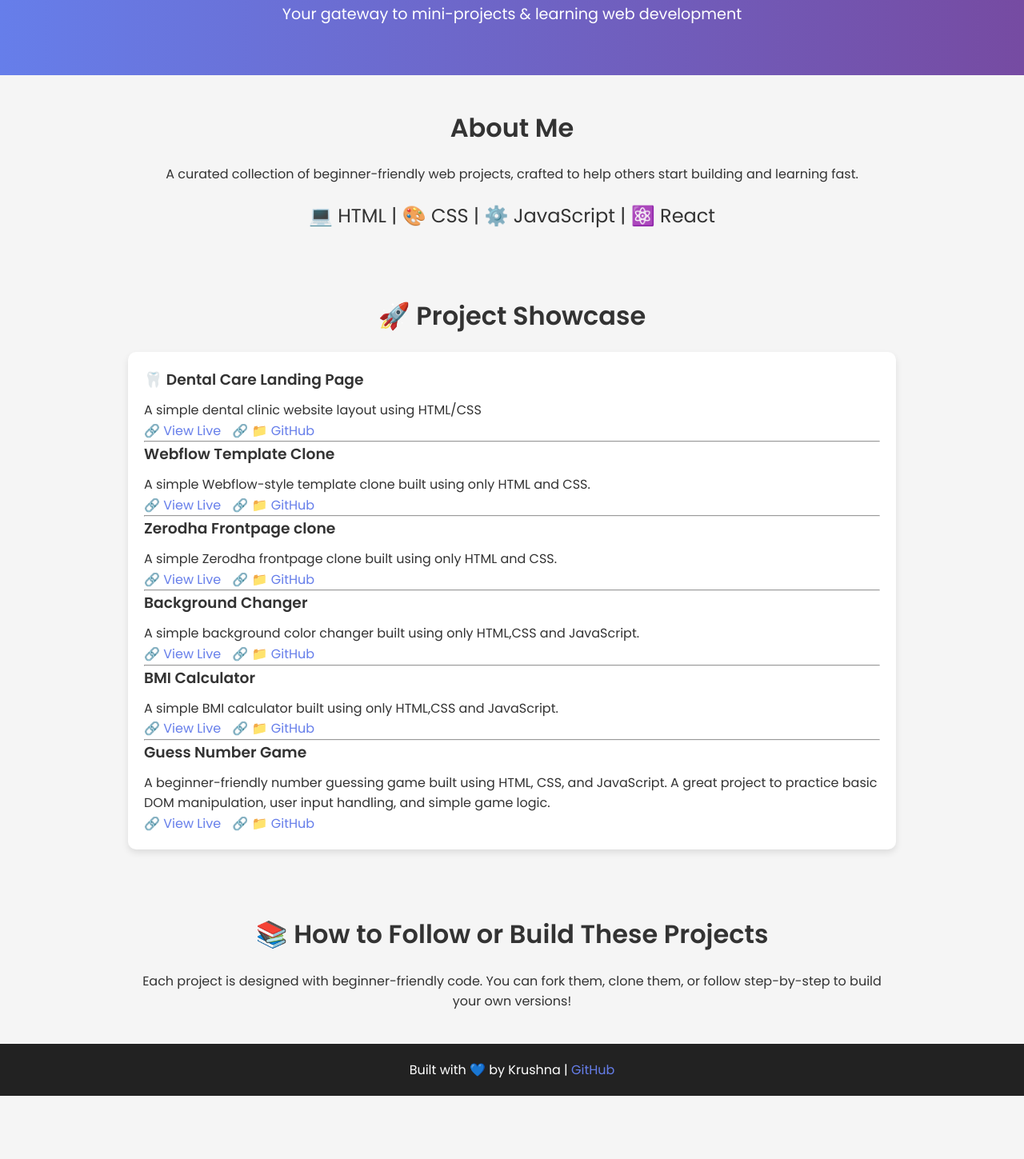
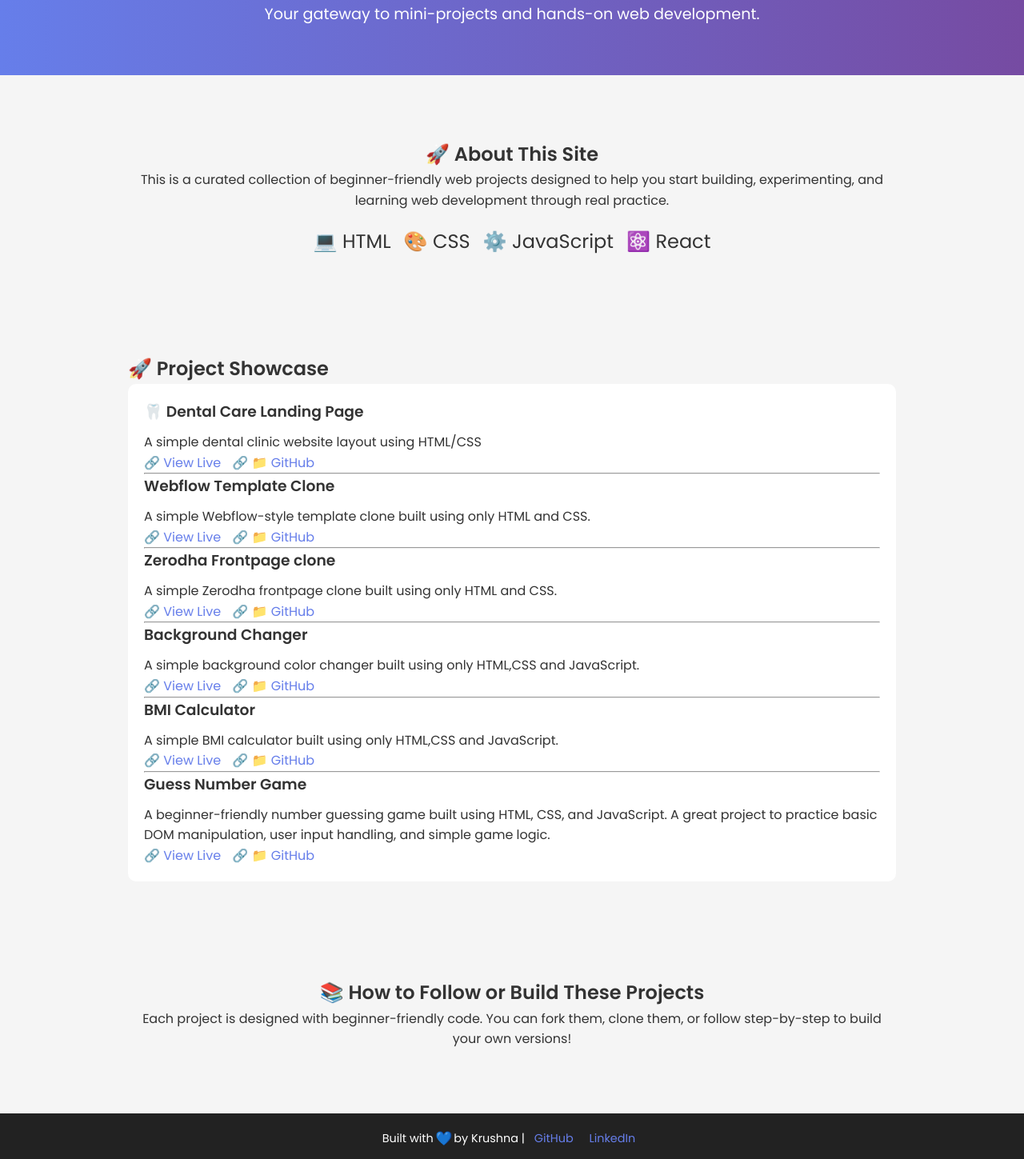
Before and after one commit to Krushna-Nanda/Krushna-Nanda.github.io, a plain HTML site: page index.html in a window 1280 px wide. Shown: the part 131-1580 px from the top of the page at 80% size. Before the commit the page ends 1501 px from the top, so only its background shows below. Drawn offline with Linux system fonts and the light colour scheme.

Commit message:
do some modificatiion

```diff
--- a/index.html
+++ b/index.html
@@ -6,115 +6,30 @@
   <meta name="viewport" content="width=device-width, initial-scale=1.0">
   <title> Web Dev Starter Hub</title>
   <link href="https://fonts.googleapis.com/css2?family=Poppins:wght@400;600&display=swap" rel="stylesheet">
-  <style>
-    * {
-      box-sizing: border-box;
-      margin: 0;
-      padding: 0;
-    }
+  <link rel="stylesheet" href="style.css">
 
-    body {
-      font-family: 'Poppins', sans-serif;
-      background-color: #f5f5f5;
-      color: #333;
-      line-height: 1.6;
-    }
-
-    header {
-      background: linear-gradient(to right, #667eea, #764ba2);
-      color: white;
-      padding: 60px 20px;
-      text-align: center;
-    }
-
-    header h1 {
-      font-size: 2.5rem;
-    }
-
-    header p {
-      font-size: 1.2rem;
-      margin-top: 10px;
-    }
-
-    .section {
-      padding: 40px 20px;
-      max-width: 1000px;
-      margin: auto;
-    }
-
-    .section h2 {
-      font-size: 2rem;
-      margin-bottom: 20px;
-      text-align: center;
-    }
-
-    .about {
-      text-align: center;
-    }
-
-    .icons {
-      margin-top: 20px;
-      font-size: 1.5rem;
-    }
-
-    .projects {
-      display: grid;
-      grid-template-columns: repeat(auto-fit, minmax(250px, 1fr));
-      gap: 20px;
-    }
-
-    .project-card {
-      background: white;
-      padding: 20px;
-      border-radius: 10px;
-      box-shadow: 0 4px 8px rgba(0, 0, 0, 0.1);
-      transition: transform 0.3s ease;
-    }
-
-    .project-card:hover {
-      transform: translateY(-5px);
-    }
-
-    .project-card h3 {
-      margin-bottom: 10px;
-    }
-
-    .project-card a {
-      color: #667eea;
-      text-decoration: none;
-      margin-right: 10px;
-    }
-
-    .how-to {
-      text-align: center;
-    }
-
-    footer {
-      background-color: #222;
-      color: white;
-      text-align: center;
-      padding: 20px;
-    }
-
-    footer a {
-      color: #667eea;
-      text-decoration: none;
-    }
-  </style>
 </head>
 
 <body>
-  <header>
+  <header class="hero">
     <h1>👨‍💻 Web Dev Starter Hub</h1>
-    <p>Your gateway to mini-projects & learning web development</p>
+    <p class="subtitle">Your gateway to mini-projects and hands-on web development.</p>
   </header>
 
   <section class="section about">
-    <h2>About Me</h2>
-    <p> A curated collection of beginner-friendly web projects, crafted to help others start building and learning fast.
+    <h2>🚀 About This Site</h2>
+    <p>
+      This is a curated collection of beginner-friendly web projects designed to help you start building, experimenting,
+      and learning web development through real practice.
     </p>
-    <div class="icons">💻 HTML | 🎨 CSS | ⚙️ JavaScript | ⚛️ React</div>
+    <ul class="tech-icons">
+      <li>💻 HTML</li>
+      <li>🎨 CSS</li>
+      <li>⚙️ JavaScript</li>
+      <li>⚛️ React</li>
+    </ul>
   </section>
+
 
   <section class="section">
     <h2>🚀 Project Showcase </h2>
@@ -170,9 +85,15 @@
       build your own versions!</p>
   </section>
 
-  <footer>
-    <p>Built with 💙 by Krushna | <a href="https://github.com/Krushna-Nanda" target="_blank">GitHub</a></p>
-  </footer>
+<footer class="footer-animated">
+<p>
+  Built with <span class="heart">💙</span> by Krushna |
+  <a href="https://github.com/Krushna-Nanda" target="_blank" class="footer-link">GitHub</a>
+  <a href="https://www.linkedin.com/in/krushnananda" target="_blank" class="footer-link">LinkedIn</a>
+</p>
+
+</footer>
+
 </body>
 
 </html>
--- /dev/null
+++ b/style.css
@@ -0,0 +1,262 @@
+/* style.css */
+
+/* Base Reset */
+* {
+  box-sizing: border-box;
+  margin: 0;
+  padding: 0;
+}
+
+body {
+  font-family: 'Poppins', sans-serif;
+  background-color: #f5f5f5;
+  color: #333;
+  line-height: 1.6;
+  overflow-x: hidden;
+}
+
+/* Animations */
+@keyframes fadeInUp {
+  from {
+    opacity: 0;
+    transform: translateY(20px);
+  }
+  to {
+    opacity: 1;
+    transform: translateY(0);
+  }
+}
+
+@keyframes bounce {
+  0%, 100% { transform: translateY(0); }
+  50% { transform: translateY(-5px); }
+}
+
+/* Header / Hero Section */
+header {
+  background: linear-gradient(to right, #667eea, #764ba2);
+  color: white;
+  padding: 60px 20px;
+  text-align: center;
+}
+
+header h1 {
+  font-size: 2.5rem;
+  opacity: 0;
+  animation: fadeInUp 1s ease-out forwards;
+}
+
+header p {
+  font-size: 1.2rem;
+  margin-top: 10px;
+  opacity: 0;
+  animation: fadeInUp 1s ease-out forwards;
+  animation-delay: 0.3s;
+}
+
+/* Sections */
+.section {
+  padding: 40px 20px;
+  max-width: 1000px;
+  margin: 40px auto;
+  opacity: 0;
+  transform: translateY(20px);
+  animation: fadeInUp 1s ease-out forwards;
+}
+
+.about {
+  text-align: center;
+  animation-delay: 0.6s;
+}
+
+.projects {
+  display: grid;
+  grid-template-columns: repeat(auto-fit, minmax(250px, 1fr));
+  gap: 20px;
+  animation-delay: 0.9s;
+}
+
+.how-to {
+  text-align: center;
+  animation-delay: 1.2s;
+}
+
+footer {
+  background-color: #222;
+  color: white;
+  text-align: center;
+  padding: 20px;
+  opacity: 0;
+  animation: fadeInUp 1s ease-out forwards;
+  animation-delay: 1.5s;
+}
+
+/* Icons/List */
+.icons,
+.tech-icons {
+  margin-top: 20px;
+  font-size: 1.5rem;
+}
+
+.tech-icons {
+  list-style: none;
+  display: flex;
+  justify-content: center;
+  gap: 1rem;
+  flex-wrap: wrap;
+}
+
+/* Project Cards */
+.project-card {
+  background: white;
+  padding: 20px;
+  border-radius: 10px;
+  box-shadow: none;
+  transition: transform 0.3s ease, box-shadow 0.3s ease;
+  opacity: 0;
+  animation: fadeInUp 0.8s ease-out forwards;
+  position: relative;
+  overflow: hidden;
+}
+
+.project-card:nth-child(1) { animation-delay: 1.0s; }
+.project-card:nth-child(2) { animation-delay: 1.1s; }
+.project-card:nth-child(3) { animation-delay: 1.2s; }
+.project-card:nth-child(4) { animation-delay: 1.3s; }
+.project-card:nth-child(5) { animation-delay: 1.4s; }
+.project-card:nth-child(6) { animation-delay: 1.5s; }
+
+.project-card::before {
+  content: '';
+  position: absolute;
+  top: 0;
+  left: -100%;
+  width: 100%;
+  height: 4px;
+  background: linear-gradient(to right, #667eea, #764ba2);
+  transition: left 0.5s ease;
+}
+
+.project-card:hover::before {
+  left: 0;
+}
+
+.project-card:hover {
+  transform: translateY(-10px) scale(1.02);
+  box-shadow: 0 10px 20px rgba(0, 0, 0, 0.15);
+}
+
+.project-card h3 {
+  margin-bottom: 10px;
+  transition: color 0.3s;
+}
+
+.project-card:hover h3 {
+  color: #764ba2;
+  animation: bounce 0.6s;
+}
+
+.project-card a {
+  position: relative;
+  color: #667eea;
+  text-decoration: none;
+  margin-right: 10px;
+  font-weight: 500;
+}
+
+.project-card a::after {
+  content: '';
+  position: absolute;
+  bottom: -2px;
+  left: 0;
+  width: 0;
+  height: 2px;
+  background: #667eea;
+  transition: width 0.3s ease;
+}
+
+.project-card a:hover::after {
+  width: 100%;
+}
+
+/* Utility */
+a:hover {
+  opacity: 0.8;
+}
+
+footer a {
+  color: #667eea;
+  text-decoration: none;
+  transition: opacity 0.3s;
+}
+
+footer a:hover {
+  opacity: 0.8;
+}
+
+/* Footer Animation */
+.footer-animated {
+  background-color: #222;
+  color: #fff;
+  text-align: center;
+  padding: 20px;
+  position: relative;
+  overflow: hidden;
+}
+
+.footer-animated p {
+  margin: 0;
+  font-size: 0.9rem;
+}
+
+/* Link styling */
+.footer-link {
+  color: #667eea;
+  margin: 0 0.5rem;
+  position: relative;
+  text-decoration: none;
+  transition: color 0.3s ease;
+}
+
+/* Hover effect: sliding underline */
+.footer-link::after {
+  content: '';
+  position: absolute;
+  left: 50%;
+  bottom: -2px;
+  width: 0;
+  height: 2px;
+  background: #764ba2;
+  transition: width 0.3s ease, left 0.3s ease;
+}
+
+.footer-link:hover {
+  color: #764ba2;
+}
+
+.footer-link:hover::after {
+  width: 100%;
+  left: 0;
+}
+
+/* Pulse animation on icon (heart) */
+.footer-animated p {
+  animation: fadeInUp 1s ease-out forwards;
+}
+
+.heart {
+  display: inline-block;
+  animation: pulse 1.5s infinite;
+}
+
+
+/* Reuse keyframes */
+@keyframes fadeInUp {
+  from { opacity: 0; transform: translateY(20px); }
+  to   { opacity: 1; transform: translateY(0); }
+}
+
+@keyframes pulse {
+  0%, 100% { transform: scale(1); }
+  50%      { transform: scale(1.2); }
+}
```
